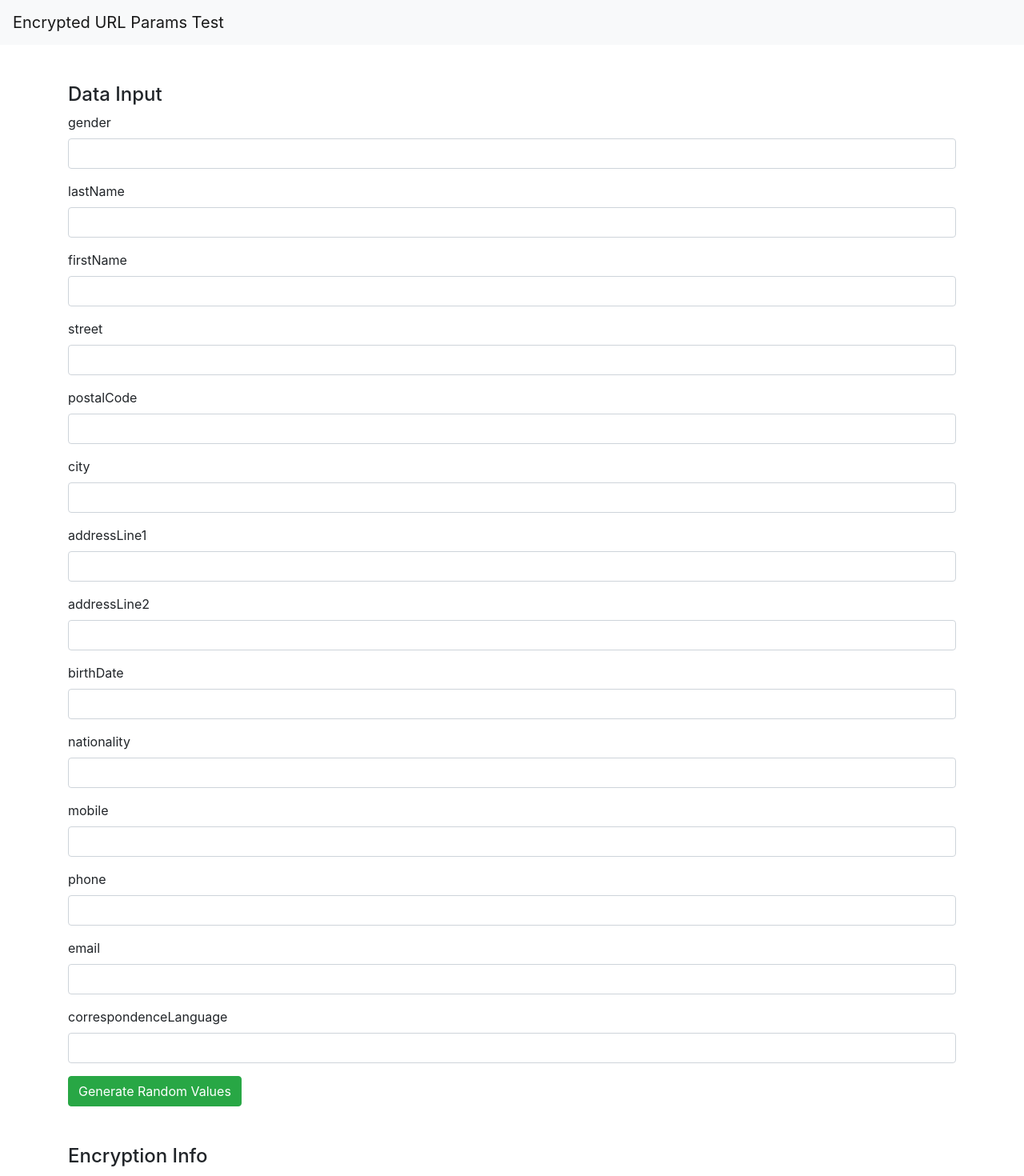
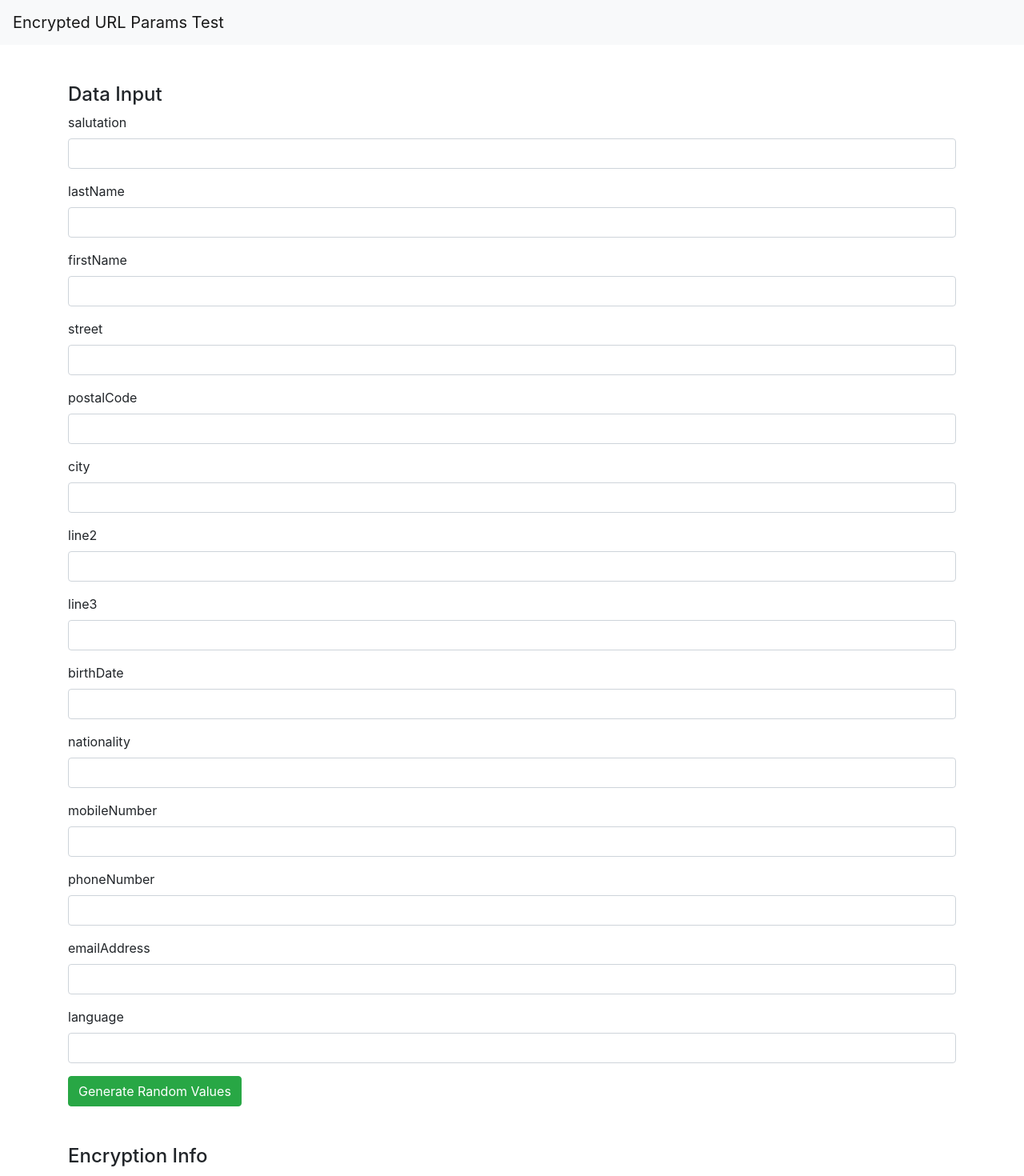
Before and after one commit to PTA-Schweiz/encrypted-queryparams, an Angular app: page / in a window 1280 px wide. Shown: the top 1470 px of the page at 80% size. Built offline with nearby package versions, Linux system fonts and the light colour scheme.

Commit message:
fixed attribute namings

```diff
--- a/src/app/app.component.html
+++ b/src/app/app.component.html
@@ -9,8 +9,8 @@
   <h4 class="mt-5">Data Input</h4>
   <form [formGroup]="formGroup">
     <div class="form-group">
-      <label>gender</label>
-      <input type="text" class="form-control" formControlName="gender">
+      <label>salutation</label>
+      <input type="text" class="form-control" formControlName="salutation">
     </div>
     <div class="form-group">
       <label>lastName</label>
@@ -33,13 +33,13 @@
       <input class="form-control" type="text" formControlName="city">
     </div>
     <div class="form-group">
-      <label>addressLine1</label>
-      <input class="form-control" type="text" formControlName="addressLine1">
+      <label>line2</label>
+      <input class="form-control" type="text" formControlName="line2">
 
     </div>
     <div class="form-group">
-      <label>addressLine2</label>
-      <input class="form-control" type="text" formControlName="addressLine2">
+      <label>line3</label>
+      <input class="form-control" type="text" formControlName="line3">
 
     </div>
     <div class="form-group">
@@ -53,21 +53,21 @@
 
     </div>
     <div class="form-group">
-      <label>mobile</label>
-      <input class="form-control" type="text" formControlName="mobile">
+      <label>mobileNumber</label>
+      <input class="form-control" type="text" formControlName="mobileNumber">
 
     </div>
     <div class="form-group">
-      <label>phone</label>
-      <input class="form-control" type="text" formControlName="phone">
+      <label>phoneNumber</label>
+      <input class="form-control" type="text" formControlName="phoneNumber">
     </div>
     <div class="form-group">
-      <label>email</label>
-      <input class="form-control" type="text" formControlName="email">
+      <label>emailAddress</label>
+      <input class="form-control" type="text" formControlName="emailAddress">
     </div>
     <div class="form-group">
-      <label>correspondenceLanguage</label>
-      <input class="form-control" type="text" formControlName="correspondenceLanguage">
+      <label>language</label>
+      <input class="form-control" type="text" formControlName="language">
     </div>
   </form>
 
@@ -141,7 +141,7 @@
     </div>
   </form>
   <div class="alert alert-info mt-5">
-    Sample Request: <a href="{{ url }}">{{ url }}</a>
+    Sample Request: <a href="{{ url }}" target="_blank">{{ url }}</a>
   </div>
 
 </div>
--- a/src/app/app.component.ts
+++ b/src/app/app.component.ts
@@ -34,7 +34,7 @@ export class AppComponent implements OnInit{
   constructor(private builder: FormBuilder) {
     faker.setLocale('es');
 
-    this.urlFormControl = new FormControl('https://localhost:4200');
+    this.urlFormControl = new FormControl('http://localhost:4200');
     this.publicKeyInput = new FormControl("-----BEGIN PUBLIC KEY-----\n" +
       "MIIBIjANBgkqhkiG9w0BAQEFAAOCAQ8AMIIBCgKCAQEA4R9L578Mfy9QOKLY99pw\n" +
       "gyy47tFzGWocbJvTLjoUMBfi2fU1H8WKzp5FQtppkLn8/6YnE5icYhzEmT3vN+Q2\n" +
@@ -46,20 +46,20 @@ export class AppComponent implements OnInit{
       "-----END PUBLIC KEY-----");
 
     this.formGroup = builder.group({
-      gender: new FormControl(''),
+      salutation: new FormControl(''),
       firstName: new FormControl(''),
       lastName: new FormControl(''),
       street: new FormControl(''),
       postalCode: new FormControl(''),
       city: new FormControl(''),
-      addressLine1: new FormControl(''),
-      addressLine2: new FormControl(''),
+      line2: new FormControl(''),
+      line3: new FormControl(''),
       birthDate: new FormControl(''),
       nationality: new FormControl(''),
-      phone: new FormControl(''),
-      mobile: new FormControl(''),
-      email: new FormControl(''),
-      correspondenceLanguage: new FormControl(''),
+      phoneNumber: new FormControl(''),
+      mobileNumber: new FormControl(''),
+      emailAddress: new FormControl(''),
+      language: new FormControl(''),
     });
 
     window.crypto.subtle.importKey(
@@ -120,20 +120,20 @@ export class AppComponent implements OnInit{
 
   generateValues() {
     let values = {
-      gender: faker.name.gender(),
+      salutation: faker.name.gender(),
       firstName: faker.name.firstName(),
       lastName: faker.name.lastName(),
       street: faker.address.streetAddress(),
       postalCode: faker.address.zipCode(),
       city: faker.address.city(),
-      addressLine1: faker.address.secondaryAddress(),
-      addressLine2: faker.address.secondaryAddress(),
+      line2: faker.address.secondaryAddress(),
+      line3: faker.address.secondaryAddress(),
       birthDate: faker.date.past().toISOString(),
       nationality: faker.address.countryCode(),
-      phone: faker.phone.phoneNumber(),
-      mobile: faker.phone.phoneNumber(),
-      email: faker.internet.email(),
-      correspondenceLanguage: faker.locale,
+      phoneNumber: faker.phone.phoneNumber(),
+      mobileNumber: faker.phone.phoneNumber(),
+      emailAddress: faker.internet.email(),
+      language: faker.locale,
       externalId: '49038823'
     }
     this.formGroup.patchValue(values);
```
Also changed, not shown: 3 other files (tests, documents, lock files or other folders).
